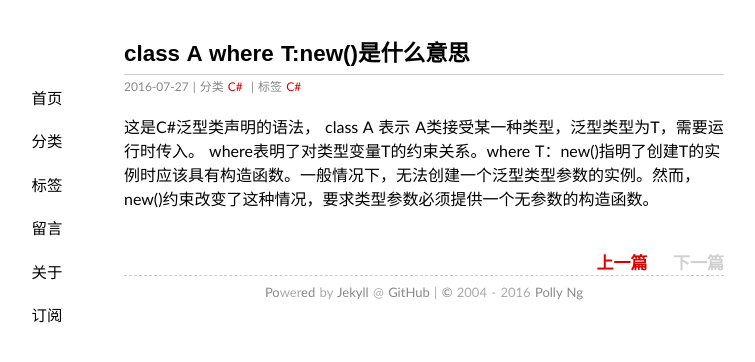
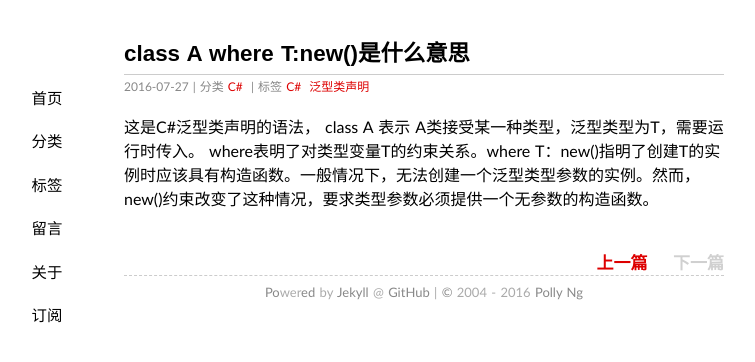
Before and after one commit to Pollyreal/pollyreal.github.io, a Jekyll site: the page built from _posts/2016-07-27-what-does-it-mean-in-csharp.md, in a window 1280 px wide. Shown: the top 362 px of the page, without its empty margins (216-971 px from the left). Built offline with Jekyll 4.4.1, drawn with Linux system fonts in a browser that asks for light colours; comment, search, counter and statistics services are not loaded.

Commit message:
Update 2016-07-27-what-does-it-mean-in-csharp.md

```diff
--- a/_posts/2016-07-27-what-does-it-mean-in-csharp.md
+++ b/_posts/2016-07-27-what-does-it-mean-in-csharp.md
@@ -3,7 +3,7 @@ date: 2016-07-27 09:26:31+00:00
 layout: post
 title: class A <T> where T:new()是什么意思
 categories: C#
-tags: C#
+tags: C# 泛型类声明
 ---
 
 
```
